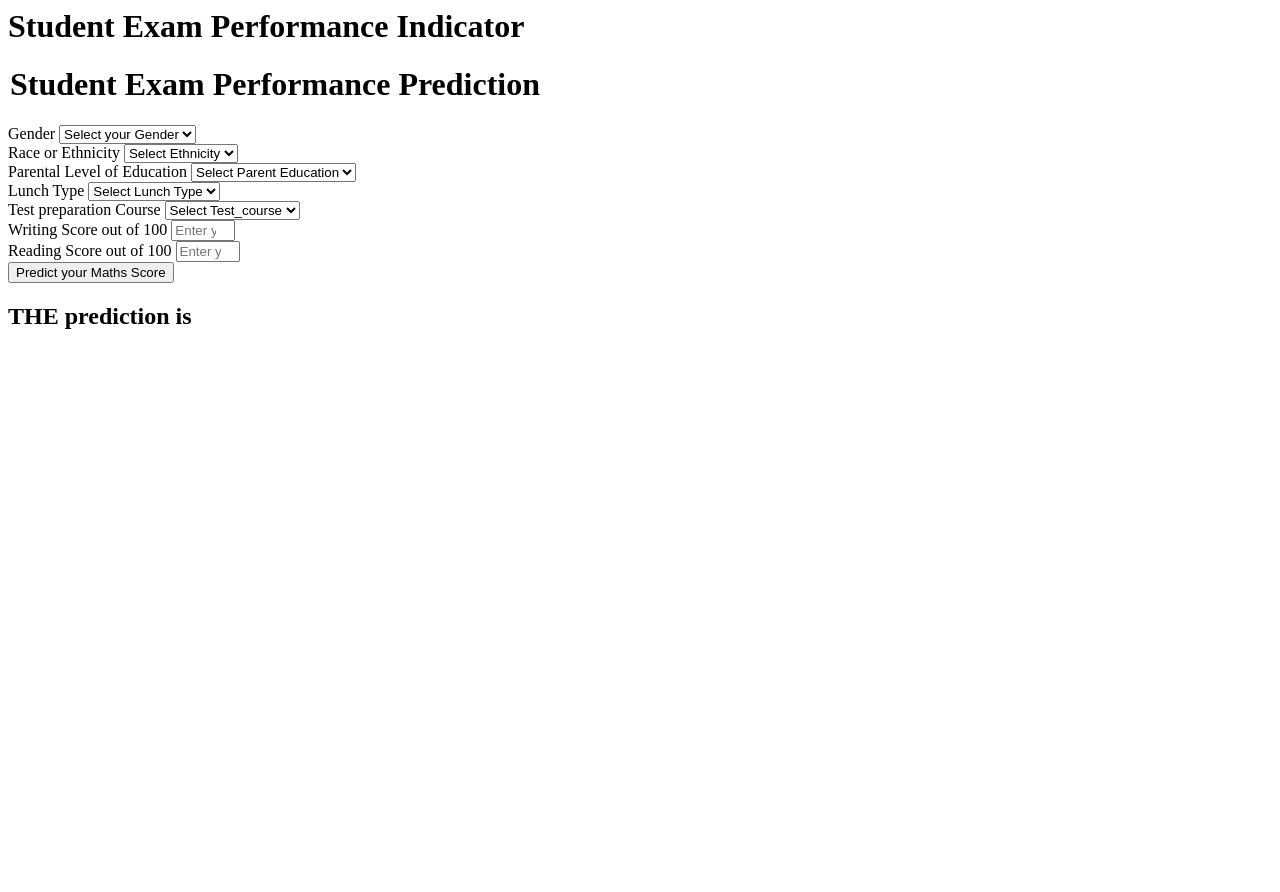
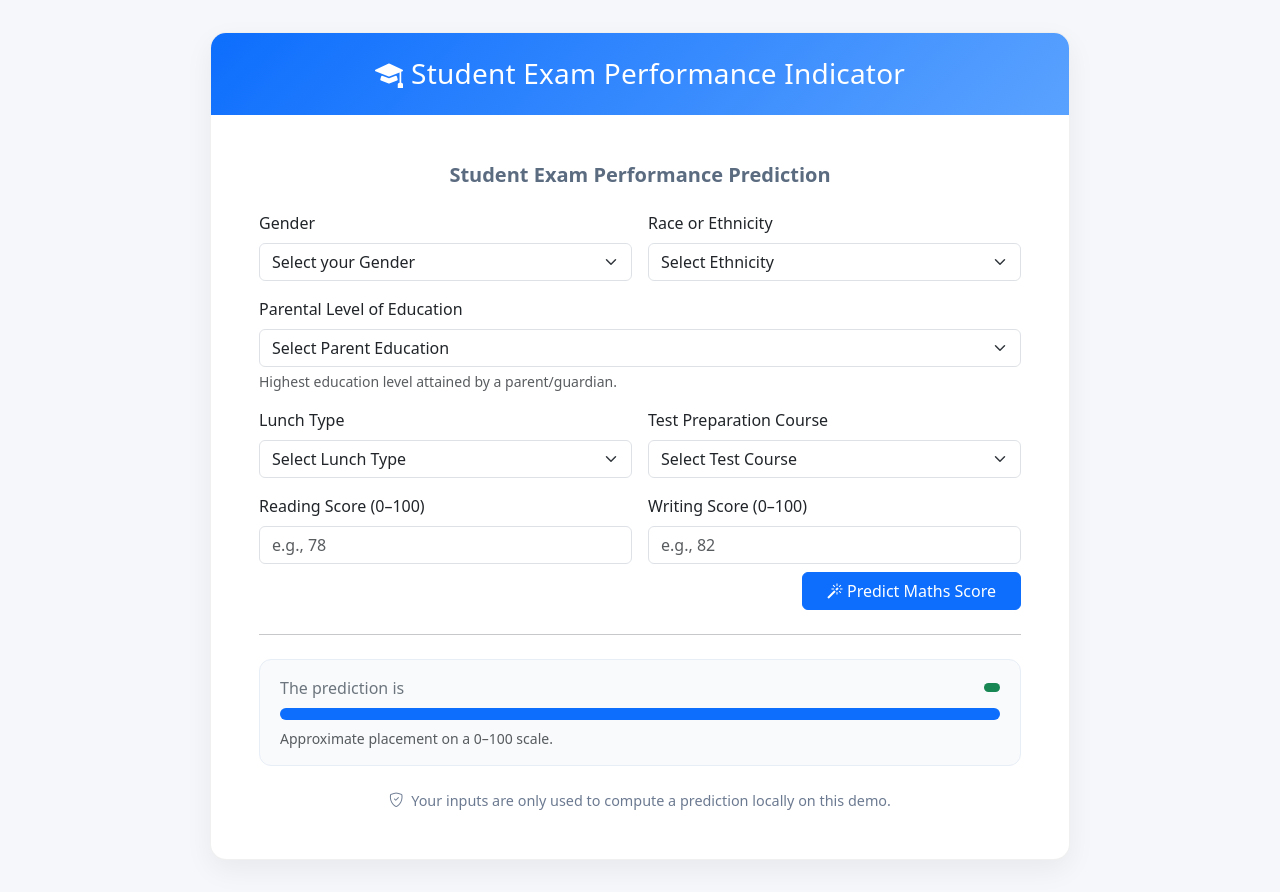
Before and after one commit to prajwaldev20/mlproject, a Flask app: template templates/home.html in a window 1280 px wide. Before the commit the page ends 329 px from the top, so only its background shows below. Run offline with Flask 3, Linux system fonts and the light colour scheme; the template is opened without the code that fills it, so the values that code supplies are empty.

Commit message:
Updated home.html file

```diff
--- a/templates/home.html
+++ b/templates/home.html
@@ -1,111 +1,199 @@
-<html>
+<!doctype html>
+<html lang="en">
+<head>
+  <meta charset="utf-8" />
+  <meta name="viewport" content="width=device-width, initial-scale=1" />
+  <title>Student Exam Performance Indicator</title>
+
+  <!-- Bootstrap 5 + Icons -->
+  <link href="https://cdn.jsdelivr.net/npm/bootstrap@5.3.3/dist/css/bootstrap.min.css" rel="stylesheet">
+  <link href="https://cdn.jsdelivr.net/npm/bootstrap-icons@1.11.3/font/bootstrap-icons.css" rel="stylesheet">
+
+  <style>
+    body {
+      background: #f5f7fb;
+      min-height: 100vh;
+      display: grid;
+      place-items: center;
+      padding: 2rem 1rem;
+      font-family: system-ui, -apple-system, Segoe UI, Roboto, Helvetica, Arial, "Apple Color Emoji", "Segoe UI Emoji";
+    }
+    .app-card {
+      width: 100%;
+      max-width: 860px;
+      border: 1px solid rgba(0,0,0,.06);
+      border-radius: 16px;
+      background: #fff;
+      box-shadow: 0 10px 28px rgba(0,0,0,.06);
+      overflow: hidden;
+    }
+    .app-card .card-header {
+      background: linear-gradient(135deg, #0d6efd 0%, #5aa2ff 100%);
+      color: #fff;
+      border-bottom: none;
+    }
+    .app-card .card-header h1 {
+      letter-spacing: .2px;
+    }
+    .section-title {
+      color: #5b6b80;
+      font-weight: 600;
+    }
+    .results-wrap {
+      background: #f8fafc;
+      border: 1px solid #e8eef6;
+      border-radius: 12px;
+      padding: 1rem 1.25rem;
+    }
+    .footer-note {
+      font-size: .9rem; color: #6c7a91;
+    }
+  </style>
+</head>
+
 <body>
-    <div class="login">
-       <h1>Student Exam Performance Indicator</h1>
+  <div class="app-card">
+    <div class="card-header py-4 text-center">
+      <h1 class="h3 m-0"><i class="bi bi-mortarboard-fill me-2"></i>Student Exam Performance Indicator</h1>
+    </div>
 
-       <form action="{{ url_for('predict_datapoint')}}" method="post">
-        <h1>
-            <legend>Student Exam Performance Prediction</legend>
-        </h1>
-        <div class="mb-3">
+    <div class="card-body p-4 p-sm-5">
+      <h2 class="h5 mb-4 text-center section-title">Student Exam Performance Prediction</h2>
+
+      <!-- Bootstrap validation: needs novalidate + was-validated class after submit -->
+      <form action="{{ url_for('predict_datapoint') }}" method="post" class="row g-3 needs-validation" novalidate id="predict-form">
+        <!-- Gender -->
+        <div class="col-md-6">
           <label class="form-label">Gender</label>
-            <select class="form-control" name="gender" placeholder="Enter you Gender" required>
-                <option class="placeholder" selected disabled value="">Select your Gender</option>
-                <option value="male">
-                    Male
-                </option>
-                <option value="female">
-                    Female
-                </option>
+          <select class="form-select" name="gender" required>
+            <option selected disabled value="">Select your Gender</option>
+            <option value="male">Male</option>
+            <option value="female">Female</option>
           </select>
+          <div class="invalid-feedback">Please select a gender.</div>
         </div>
-        <div class="mb-3">
+
+        <!-- Ethnicity -->
+        <div class="col-md-6">
           <label class="form-label">Race or Ethnicity</label>
-            <select class="form-control" name="ethnicity" placeholder="Enter you ethnicity" required>
-                <option class="placeholder" selected disabled value="">Select Ethnicity</option>
-                <option value="group A">
-                    Group A
-                </option>
-                <option value="group B">
-                    Group B
-                </option>
-                <option value="group C">
-                    Group C
-                </option>
-                <option value="group D">
-                    Group D
-                </option>
-                <option value="group E">
-                    Group E
-                </option>
+          <select class="form-select" name="ethnicity" required>
+            <option selected disabled value="">Select Ethnicity</option>
+            <option value="group A">Group A</option>
+            <option value="group B">Group B</option>
+            <option value="group C">Group C</option>
+            <option value="group D">Group D</option>
+            <option value="group E">Group E</option>
           </select>
+          <div class="invalid-feedback">Please select an ethnicity.</div>
         </div>
-        <div class="mb-3">
+
+        <!-- Parent Education -->
+        <div class="col-12">
           <label class="form-label">Parental Level of Education</label>
-            <select class="form-control" name="parental_level_of_education"
-                placeholder="Enter you Parent Education" required>
-                <option class="placeholder" selected disabled value="">Select Parent Education</option>
-                <option value="associate's degree">
-                    associate's degree
-                </option>
-                <option value="bachelor's degree">
-                    bachelor's degree
-                </option>
-                <option value="high school">
-                    high school
-                </option>
-                <option value="master's degree">
-                    master's degree
-                </option>
-                <option value="some college">
-                    some college
-                </option>
-                <option value="some high school">
-                    some high school
-                </option>
+          <select class="form-select" name="parental_level_of_education" required>
+            <option selected disabled value="">Select Parent Education</option>
+            <option value="associate's degree">associate's degree</option>
+            <option value="bachelor's degree">bachelor's degree</option>
+            <option value="high school">high school</option>
+            <option value="master's degree">master's degree</option>
+            <option value="some college">some college</option>
+            <option value="some high school">some high school</option>
           </select>
+          <div class="form-text">Highest education level attained by a parent/guardian.</div>
+          <div class="invalid-feedback">Please select a level of education.</div>
         </div>
-        <div class="mb-3">
+
+        <!-- Lunch -->
+        <div class="col-md-6">
           <label class="form-label">Lunch Type</label>
-            <select class="form-control" name="lunch" placeholder="Enter you Lunch" required>
-                <option class="placeholder" selected disabled value="">Select Lunch Type</option>
-                <option value="free/reduced">
-                    free/reduced
-                </option>
-                <option value="standard">
-                    standard
-                </option>
+          <select class="form-select" name="lunch" required>
+            <option selected disabled value="">Select Lunch Type</option>
+            <option value="free/reduced">free/reduced</option>
+            <option value="standard">standard</option>
           </select>
+          <div class="invalid-feedback">Please select a lunch type.</div>
         </div>
-        <div class="mb-3">
-            <label class="form-label">Test preparation Course</label>
-            <select class="form-control" name="test_preparation_course" placeholder="Enter you Course"
-                required>
-                <option class="placeholder" selected disabled value="">Select Test_course</option>
-                <option value="none">
-                    None
-                </option>
-                <option value="completed">
-                    Completed
-                </option>
+
+        <!-- Test Prep -->
+        <div class="col-md-6">
+          <label class="form-label">Test Preparation Course</label>
+          <select class="form-select" name="test_preparation_course" required>
+            <option selected disabled value="">Select Test Course</option>
+            <option value="none">None</option>
+            <option value="completed">Completed</option>
           </select>
+          <div class="invalid-feedback">Please select test prep status.</div>
         </div>
-        <div class="mb-3">
-            <label class="form-label">Writing Score out of 100</label>
-            <input class="form-control" type="number" name="reading_score"
-                placeholder="Enter your Reading score" min='0' max='100' />
+
+        <!-- Scores -->
+        <div class="col-md-6">
+          <label class="form-label">Reading Score (0–100)</label>
+          <input class="form-control" type="number" name="reading_score" placeholder="e.g., 78" min="0" max="100" step="1" required />
+          <div class="invalid-feedback">Enter a reading score between 0 and 100.</div>
         </div>
-        <div class="mb-3">
-            <label class="form-label">Reading Score out of 100</label>
-            <input class="form-control" type="number" name="writing_score"
-                placeholder="Enter your Reading Score" min='0' max='100' />
+
+        <div class="col-md-6">
+          <label class="form-label">Writing Score (0–100)</label>
+          <input class="form-control" type="number" name="writing_score" placeholder="e.g., 82" min="0" max="100" step="1" required />
+          <div class="invalid-feedback">Enter a writing score between 0 and 100.</div>
         </div>
-        <div class="mb-3">
-            <input class="btn btn-primary" type="submit" value="Predict your Maths Score" required />
+
+        <div class="col-12 d-grid d-sm-flex justify-content-sm-end mt-2">
+          <button id="submit-btn" class="btn btn-primary px-4" type="submit">
+            <span class="btn-text"><i class="bi bi-magic me-1"></i>Predict Maths Score</span>
+            <span class="spinner-border spinner-border-sm d-none" role="status" aria-hidden="true"></span>
+          </button>
         </div>
       </form>
-    <h2>
-       THE  prediction is {{results}}
-    </h2>
-   <body>
+
+      <hr class="my-4">
+
+      <div class="results-wrap">
+        <div class="d-flex align-items-center justify-content-between mb-2">
+          <span class="text-secondary">The prediction is</span>
+          <span class="badge text-bg-success">
+            {{ (results|round(2)) if results is not none else '—' }}
+          </span>
+        </div>
+
+        <!-- Progress bar previews score out of 100 -->
+        {% if results is not none %}
+          {% set pct = (results if results <= 100 else 100) %}
+          <div class="progress" role="progressbar" aria-label="Predicted Score" aria-valuenow="{{ pct|round(0) }}" aria-valuemin="0" aria-valuemax="100" style="height: 12px;">
+            <div class="progress-bar" style="width: {{ pct }}%;"></div>
+          </div>
+          <div class="mt-2 small text-muted">Approximate placement on a 0–100 scale.</div>
+        {% else %}
+          <div class="small text-muted">Submit the form to see the predicted maths score.</div>
+        {% endif %}
+      </div>
+
+      <div class="mt-4 text-center footer-note">
+        <i class="bi bi-shield-check me-1"></i>
+        Your inputs are only used to compute a prediction locally on this demo.
+      </div>
+    </div>
+  </div>
+
+  <script src="https://cdn.jsdelivr.net/npm/bootstrap@5.3.3/dist/js/bootstrap.bundle.min.js"></script>
+  <script>
+    // bootstrap validation + button spinner
+    (function () {
+      const form = document.getElementById('predict-form');
+      const btn = document.getElementById('submit-btn');
+      form.addEventListener('submit', function (e) {
+        if (!form.checkValidity()) {
+          e.preventDefault();
+          e.stopPropagation();
+        } else {
+          // lock button / show spinner
+          btn.disabled = true;
+          btn.querySelector('.btn-text').classList.add('d-none');
+          btn.querySelector('.spinner-border').classList.remove('d-none');
+        }
+        form.classList.add('was-validated');
+      }, false);
+    })();
+  </script>
+</body>
 </html>
```
Lines whose indentation alone changed are shown as unchanged.
